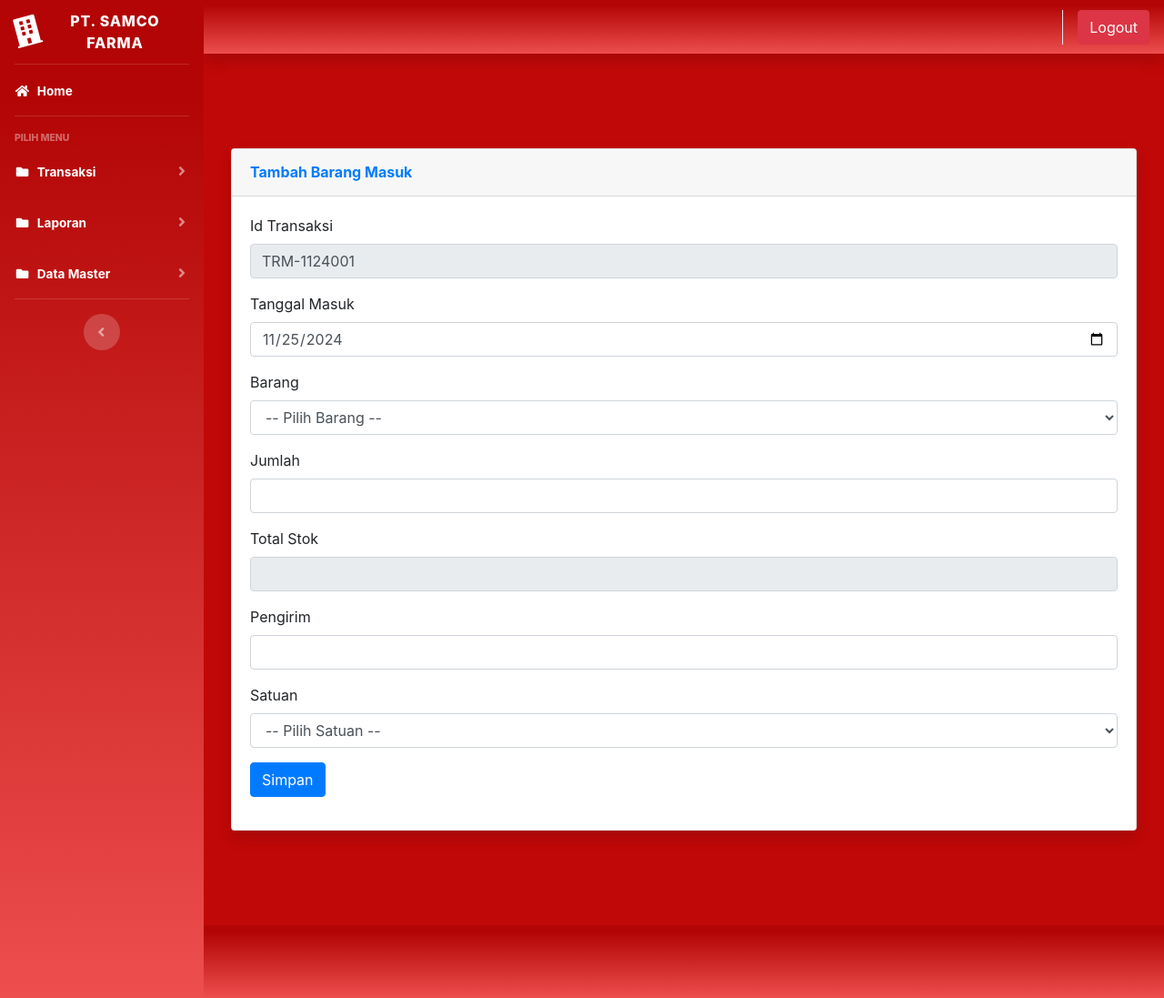
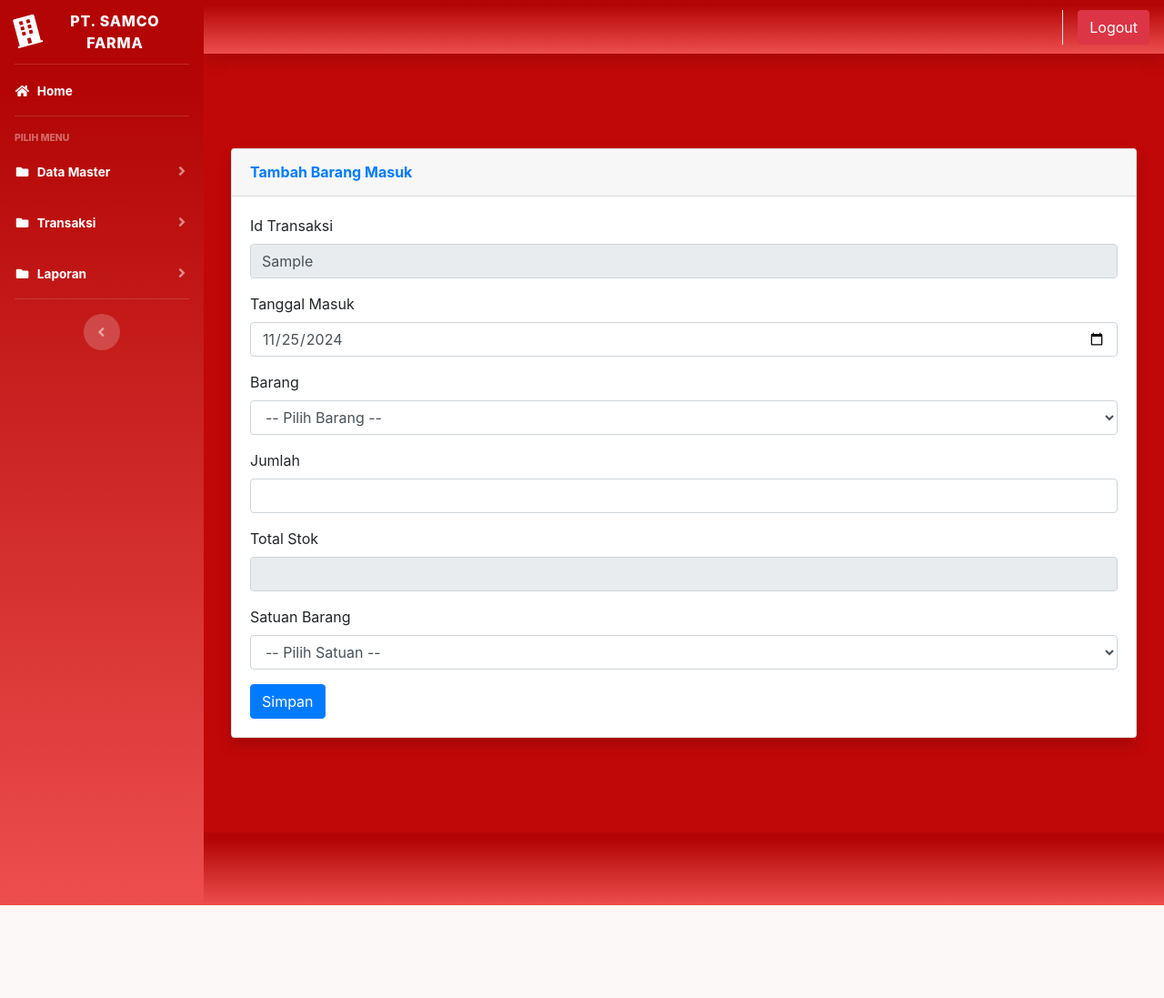
Before and after one commit to KelingGanteng/webinventory, a PHP site: page /index.php?page=barangmasuk&aksi=tambahbarangmasuk in a window 1280 px wide. Shown: the whole page at 91% size. After the commit the page ends 995 px from the top, so only its background shows below. Run offline with PHP 8.4, Linux system fonts and the light colour scheme; a user stored in the database is signed in; data comes from the database, SQL or seed files in the repository; tables that the repository leaves empty hold one stand-in row (values such as "Sample post").

Commit message:
update barangmasuk.php tambahbarangmasuk.php

```diff
--- a/index.php
+++ b/index.php
@@ -124,6 +124,24 @@ $koneksi = new mysqli("localhost", "root", "", "webinventory");
         Pilih Menu
       </div>
 
+      <li class="nav-item active">
+        <a class="nav-link collapsed" href="#" data-toggle="collapse" data-target="#collapseData" aria-expanded="true"
+          aria-controls="collapseData">
+          <i class="fas fa-fw fa-folder"></i>
+          <span>Data Master</span>
+        </a>
+        <div id="collapseData" class="collapse" aria-labelledby="headingPages" data-parent="#accordionSidebar">
+          <div class="bg-white py-2 collapse-inner rounded">
+            <h6 class="collapse-header">Menu:</h6>
+            <a class="collapse-item" href="?page=jenisbarang">Jenis Barang</a>
+            <a class="collapse-item" href="?page=satuanbarang">Satuan Barang</a>
+            <a class="collapse-item" href="?page=gudang">Data Barang</a>
+            <!--<a class="collapse-item" href="?page=supplier">Data Supplier</a> -->>
+
+          </div>
+        </div>
+      </li>
+
       <!-- Nav Item - Pages Collapse Menu -->
       <li class="nav-item active">
         <a class="nav-link collapsed" href="#" data-toggle="collapse" data-target="#collapsePages" aria-expanded="true"
@@ -137,7 +155,6 @@ $koneksi = new mysqli("localhost", "root", "", "webinventory");
             <a class="collapse-item" href="?page=barangmasuk">Barang Masuk</a>
             <a class="collapse-item" href="?page=barangkeluar">Barang Keluar</a>
 
-
           </div>
       <li class="nav-item active">
         <a class="nav-link collapsed" href="#" data-toggle="collapse" data-target="#collapseLaporan"
@@ -148,45 +165,14 @@ $koneksi = new mysqli("localhost", "root", "", "webinventory");
         <div id="collapseLaporan" class="collapse" aria-labelledby="headingPages" data-parent="#accordionSidebar">
           <div class="bg-white py-2 collapse-inner rounded">
             <h6 class="collapse-header">Menu Laporan:</h6>
-            <a class="collapse-item" href="?page=laporan_supplier">Laporan Supplier</a>
+            <!-- <a class="collapse-item" href="?page=laporan_supplier">Laporan Supplier</a> -->
             <a class="collapse-item" href="?page=laporan_barangmasuk">Laporan Barang Masuk</a>
             <a class="collapse-item" href="?page=laporan_gudang">Laporan Stok Gudang</a>
             <a class="collapse-item" href="?page=laporan_barangkeluar">Laporan Barang Keluar</a>
           </div>
         </div>
       </li>
-
-
       </li>
-
-
-
-      <li class="nav-item active">
-        <a class="nav-link collapsed" href="#" data-toggle="collapse" data-target="#collapseData" aria-expanded="true"
-          aria-controls="collapseData">
-          <i class="fas fa-fw fa-folder"></i>
-          <span>Data Master</span>
-        </a>
-        <div id="collapseData" class="collapse" aria-labelledby="headingPages" data-parent="#accordionSidebar">
-          <div class="bg-white py-2 collapse-inner rounded">
-            <h6 class="collapse-header">Menu:</h6>
-            <a class="collapse-item" href="?page=jenisbarang">Jenis Barang</a>
-            <a class="collapse-item" href="?page=gudang">Data Barang</a>
-            <a class="collapse-item" href="?page=satuanbarang">Satuan Barang</a>
-            <a class="collapse-item" href="?page=supplier">Data Supplier</a>
-
-          </div>
-        </div>
-      </li>
-
-
-
-
-
-
-
-
-
 
       <!-- Divider -->
       <hr class="sidebar-divider d-none d-md-block">
--- a/page/barangmasuk/get_barang.php
+++ b/page/barangmasuk/get_barang.php
@@ -1,6 +1,6 @@
 <?php
 include("../../koneksibarang.php");
-$tamp =$_POST['tamp'];
+$tamp = $_POST['tamp'];
 $pecah_bar = explode(".", $tamp);
 $kode_bar = $pecah_bar[0];
 $sql = "SELECT *
@@ -9,14 +9,14 @@ $kode_bar = $pecah_bar[0];
 $result = mysqli_query($koneksi, $sql);
 if (mysqli_num_rows($result) > 0) {
   // output data of each row
-    while($row = mysqli_fetch_assoc($result)) {
+  while ($row = mysqli_fetch_assoc($result)) {
 
     ?>
 
     <label for="stok">Stok</label>
     <div class="form-group">
       <div class="form-line">
-                                 <input readonly="readonly" id="stok" type="number" class="form-control" value="<?php echo $row["jumlah"];?>">
+        <input readonly="readonly" id="stok" type="number" class="form-control" value="<?php echo $row["jumlah"]; ?>">
 
 
 
--- a/page/barangmasuk/tambahbarangmasuk.php
+++ b/page/barangmasuk/tambahbarangmasuk.php
@@ -10,35 +10,30 @@
 </script>
 
 <?php
+// Koneksi ke database
+$koneksi = new mysqli("localhost", "root", "", "webinventory");
 
-// Koneksi database
-$koneksi = new mysqli("localhost", "root", "", "webinventory");
+// Periksa apakah koneksi berhasil
 if ($koneksi->connect_error) {
 	die("Koneksi gagal: " . $koneksi->connect_error);
 }
 
-// Mengambil kode transaksi
-$no = mysqli_query($koneksi, "SELECT id_transaksi FROM barang_masuk ORDER BY id_transaksi DESC");
+// Ambil ID transaksi terakhir dari tabel barang_masuk
+$no = mysqli_query($koneksi, "SELECT id_transaksi FROM barang_masuk ORDER BY id_transaksi DESC LIMIT 1");
+
+// Cek apakah query berhasil dan ada data yang ditemukan
 $idtran = mysqli_fetch_array($no);
-$kode = 1; // Default jika tidak ada data transaksi sebelumnya
 
-$urut = substr($kode, 8, 3);
-$tambah = (int) $urut + 1;
-$bulan = date("m");
-$tahun = date("y");
-
-if (strlen($tambah) == 1) {
-	$format = "TRM-" . $bulan . $tahun . "00" . $tambah;
-} else if (strlen($tambah) == 2) {
-	$format = "TRM-" . $bulan . $tahun . "0" . $tambah;
+// Jika ada data transaksi sebelumnya
+if ($idtran) {
+	$kode = $idtran['id_transaksi'];
 } else {
-	$format = "TRM-" . $bulan . $tahun . $tambah;
+	// Jika tidak ada transaksi sebelumnya, buat ID transaksi pertama
+	$kode = "TRK-" . date("m") . date("y") . "001"; // Format awal transaksi
 }
 
-$tanggal_masuk = date("Y-m-d");
-
+$tanggal_masuk = date("Y-m-d");  // Ambil tanggal sekarang
 ?>
-
 <div class="container-fluid">
 	<div class="card shadow mb-4">
 		<div class="card-header py-3">
@@ -52,14 +47,15 @@ $tanggal_masuk = date("Y-m-d");
 						<div class="form-group">
 							<div class="form-line">
 								<input type="text" name="id_transaksi" class="form-control" id="id_transaksi"
-									value="<?php echo $format; ?>" readonly />
+									value="<?php echo $kode; ?>" readonly />
 							</div>
 						</div>
 
+						<!-- Input lainnya -->
 						<label for="">Tanggal Masuk</label>
 						<div class="form-group">
 							<div class="form-line">
-								<input type="date" name="tanggal_masuk" class="form-control" id="tanggal_masuk"
+								<input type="date" name="tanggal_masuk" class="form-control"
 									value="<?php echo $tanggal_masuk; ?>" />
 							</div>
 						</div>
@@ -67,7 +63,7 @@ $tanggal_masuk = date("Y-m-d");
 						<label for="">Barang</label>
 						<div class="form-group">
 							<div class="form-line">
-								<select name="barang" id="cmb_barang" class="form-control" required>
+								<select name="barang" id="cmb_barang" class="form-control">
 									<option value="">-- Pilih Barang --</option>
 									<?php
 									$sql = $koneksi->query("SELECT * FROM gudang ORDER BY kode_barang");
@@ -79,41 +75,33 @@ $tanggal_masuk = date("Y-m-d");
 							</div>
 						</div>
 
+						<div class="tampung"></div>
+
 						<label for="">Jumlah</label>
 						<div class="form-group">
 							<div class="form-line">
-								<input type="number" name="jumlahmasuk" id="jumlahmasuk" onkeyup="sum()"
-									class="form-control" required />
+								<input type="text" name="jumlahmasuk" id="jumlahmasuk" onkeyup="sum()"
+									class="form-control" />
 							</div>
 						</div>
 
 						<label for="jumlah">Total Stok</label>
 						<div class="form-group">
 							<div class="form-line">
-								<input readonly="readonly" name="jumlah" id="jumlah" type="number" class="form-control">
+								<input readonly="readonly" name="jumlah" id="jumlah" type="number"
+									class="form-control" />
 							</div>
 						</div>
 
-						<!-- Field Pengirim dan Satuan -->
-						<label for="pengirim">Pengirim</label>
+						<label for="satuan">Satuan Barang</label>
 						<div class="form-group">
 							<div class="form-line">
-								<input type="text" name="pengirim" id="pengirim" class="form-control" required />
-							</div>
-						</div>
-
-
-						<label for="satuan">Satuan</label>
-						<div class="form-group">
-							<div class="form-line">
-								<!-- Dropdown untuk memilih satuan -->
-								<select name="satuan" id="satuan" class="form-control" required>
+								<select name="satuan" id="satuan" class="form-control">
 									<option value="">-- Pilih Satuan --</option>
 									<?php
-									// Query untuk mengambil daftar satuan dari database
-									$sql_satuan = $koneksi->query("SELECT * FROM satuan");
+									// Ambil data satuan dari tabel satuan
+									$sql_satuan = $koneksi->query("SELECT * FROM satuan ORDER BY satuan");
 									while ($data_satuan = $sql_satuan->fetch_assoc()) {
-										// Menampilkan opsi satuan dalam dropdown
 										echo "<option value='" . $data_satuan['satuan'] . "'>" . $data_satuan['satuan'] . "</option>";
 									}
 									?>
@@ -121,34 +109,25 @@ $tanggal_masuk = date("Y-m-d");
 							</div>
 						</div>
 
-						<!-- Tombol Simpan -->
-						<div class="form-group">
 						<input type="submit" name="simpan" value="Simpan" class="btn btn-primary">
-						</div>
-
 					</form>
 
 					<?php
 					if (isset($_POST['simpan'])) {
 						$id_transaksi = $_POST['id_transaksi'];
 						$tanggal = $_POST['tanggal_masuk'];
+
 						$barang = $_POST['barang'];
 						$pecah_barang = explode(".", $barang);
 						$kode_barang = $pecah_barang[0];
 						$nama_barang = $pecah_barang[1];
+
 						$jumlah = $_POST['jumlahmasuk'];
-						$satuan = $_POST['satuan'];  // Mengambil data satuan dari dropdown
-						$pengirim = $_POST['pengirim'];
+						$satuan = $_POST['satuan'];
 
-						// Memastikan semua field diisi
-						if (empty($id_transaksi) || empty($tanggal) || empty($kode_barang) || empty($nama_barang) || empty($jumlah) || empty($satuan) || empty($pengirim)) {
-							echo "<script type='text/javascript'>
-								alert('Semua field harus diisi!');
-							</script>";
-						} else {
-							// Insert data ke tabel barang_masuk
-							$sql = $koneksi->query("INSERT INTO barang_masuk (id_transaksi, tanggal, kode_barang, nama_barang, jumlah, satuan, pengirim)
-								VALUES('$id_transaksi','$tanggal','$kode_barang','$nama_barang','$jumlah','$satuan','$pengirim')");
+						// Insert data barang masuk
+						$sql = $koneksi->query("INSERT INTO barang_masuk (id_transaksi, tanggal, kode_barang, nama_barang, jumlah, satuan)
+												VALUES('$id_transaksi', '$tanggal', '$kode_barang', '$nama_barang', '$jumlah', '$satuan')");
 
 						if ($sql) {
 							echo "<script type='text/javascript'>
@@ -157,9 +136,8 @@ $tanggal_masuk = date("Y-m-d");
 								  </script>";
 						} else {
 							echo "<script type='text/javascript'>
-									alert('Gagal Simpan Data');
+									alert('Simpan Data Gagal');
 								  </script>";
-							}
 						}
 					}
 					?>
```
Also changed, not shown: page/barangmasuk/barangmasuk.php (+15 -12 lines), page/barangmasuk/get_stok.php (added, +23 -0 lines), page/barangmasuk/hapusbarangmasuk.php (+16 -39 lines), page/satuanbarang/tambahsatuan.php (+10 -8 lines). Lines whose indentation alone changed are shown as unchanged.
